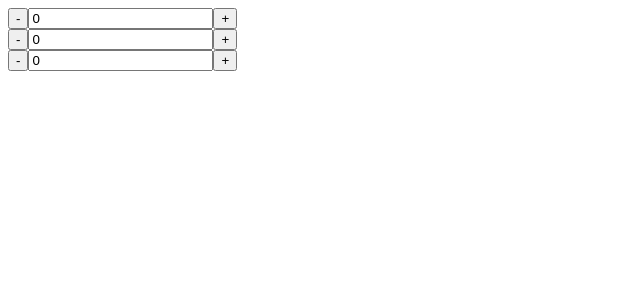
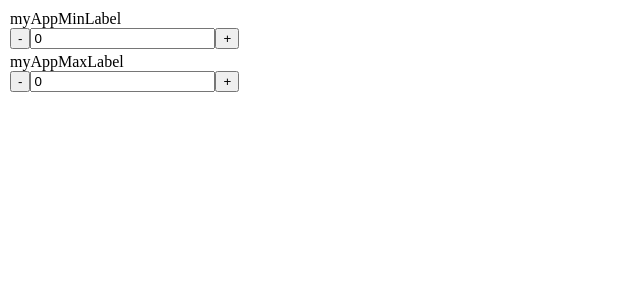
Before and after one commit to Supanut1911/angular-playground, an Angular app: page / in a window 1280 px wide. Shown: the top 300 px of the page, without its empty margins (0-640 px from the left). Built offline with nearby package versions, Linux system fonts and the light colour scheme.

Commit message:
output/input component

```diff
--- a/src/app/app.component.html
+++ b/src/app/app.component.html
@@ -7,7 +7,7 @@
 </div>
 <span>each one = {{ value }} </span> -->
 
-<app-action-bar
+<!-- <app-action-bar
   (numberChange)="testNumberChange($event)"
   [step]="5"
 ></app-action-bar>
@@ -15,4 +15,10 @@
   (numberChange)="testNumberChange($event)"
   [step]="10"
 ></app-action-bar>
-<app-action-bar></app-action-bar>
+<app-action-bar></app-action-bar> -->
+<app-max-min-meter
+  [minLabel]="appMinLabel"
+  [maxLabel]="appMaxLabel"
+  (maxChange)="doAppMinChange($event)"
+  (minChange)="doAppMaxChange($event)"
+></app-max-min-meter>
--- a/src/app/app.component.ts
+++ b/src/app/app.component.ts
@@ -2,17 +2,24 @@ import { Component } from '@angular/core';
 import { CommonModule } from '@angular/common';
 import { RouterOutlet } from '@angular/router';
 import { ActionBarComponent } from './action-bar/action-bar.component';
+import { MaxMinMeterComponent } from './max-min-meter/max-min-meter.component';
 
 @Component({
   selector: 'app-root',
   standalone: true,
-  imports: [CommonModule, RouterOutlet, ActionBarComponent],
+  imports: [
+    CommonModule,
+    RouterOutlet,
+    ActionBarComponent,
+    MaxMinMeterComponent,
+  ],
   templateUrl: './app.component.html',
   styleUrl: './app.component.css',
 })
 export class AppComponent {
   value = 0;
-
+  appMinLabel = 'myAppMinLabel';
+  appMaxLabel = 'myAppMaxLabel';
   handleCalculateBuffet(priceBuffetInput: string) {
     this.value = (+priceBuffetInput * 3) / 4;
   }
@@ -20,4 +27,12 @@ export class AppComponent {
   testNumberChange(value: number) {
     console.log('test number change from app action bar', value);
   }
+
+  doAppMinChange(value: number) {
+    console.log('test minchange event', value);
+  }
+
+  doAppMaxChange(value: number) {
+    console.log('test maxchange event', value);
+  }
 }
--- /dev/null
+++ b/src/app/max-min-meter/max-min-meter.component.html
@@ -0,0 +1,9 @@
+<div style="padding: 2px">
+  {{ minLabel }}
+  <app-action-bar (numberChange)="doMinChnage($event)"></app-action-bar>
+</div>
+
+<div style="padding: 2px">
+  {{ maxLabel }}
+  <app-action-bar (numberChange)="doMaxChnage($event)"></app-action-bar>
+</div>
--- /dev/null
+++ b/src/app/max-min-meter/max-min-meter.component.ts
@@ -0,0 +1,25 @@
+import { Component, EventEmitter, Input, Output } from '@angular/core';
+import { ActionBarComponent } from '../action-bar/action-bar.component';
+
+@Component({
+  selector: 'app-max-min-meter',
+  standalone: true,
+  imports: [ActionBarComponent],
+  templateUrl: './max-min-meter.component.html',
+  styleUrl: './max-min-meter.component.css',
+})
+export class MaxMinMeterComponent {
+  @Input() minLabel = 'minLabel';
+  @Input() maxLabel = 'maxLabel';
+
+  @Output() minChange = new EventEmitter();
+  @Output() maxChange = new EventEmitter();
+
+  doMinChnage(value: number) {
+    this.minChange.emit(value);
+  }
+
+  doMaxChnage(value: number) {
+    this.maxChange.emit(value);
+  }
+}
```
Also changed, not shown: src/app/max-min-meter/max-min-meter.component.css (added), 1 other file (tests, documents, lock files or other folders).
